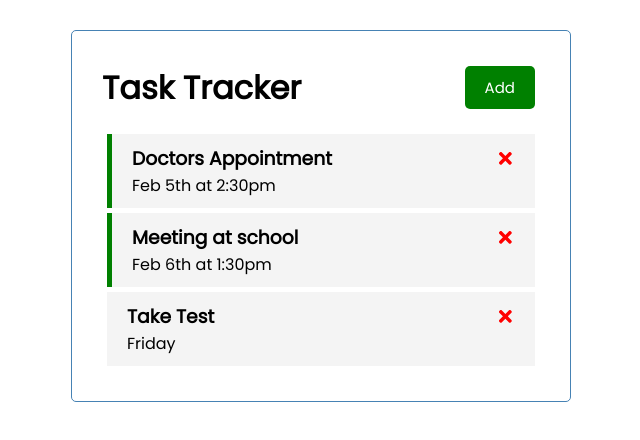
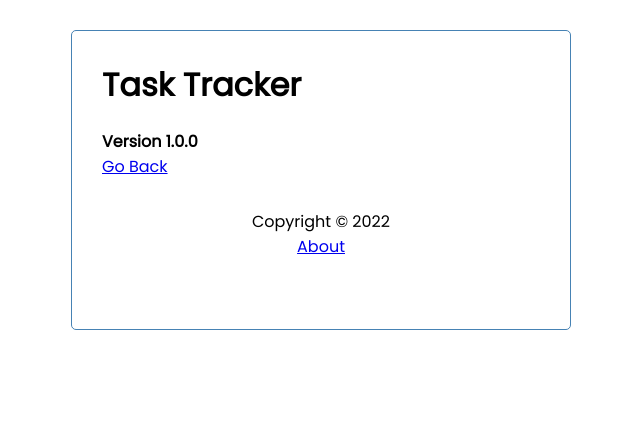
Before and after one commit to ThomasStrong/react-tasker, a React (Create React App) app: page /about in a window 1280 px wide. Shown: the top 440 px of the page, without its empty margins (319-959 px from the left). Built offline with nearby package versions, Linux system fonts and the light colour scheme; data requests are answered from the project's data file.

Commit message:
Routing added and updated syntax

```diff
--- a/package.json
+++ b/package.json
@@ -10,6 +10,7 @@
     "react": "^18.2.0",
     "react-dom": "^18.2.0",
     "react-icons": "^4.4.0",
+    "react-router-dom": "^6.3.0",
     "react-scripts": "5.0.1",
     "web-vitals": "^2.1.4"
   },
--- a/src/App.js
+++ b/src/App.js
@@ -1,7 +1,10 @@
 import { useState, useEffect } from "react";
+import { BrowserRouter as Router, Routes, Route } from "react-router-dom";
 import Header from "./components/Header";
+import Footer from "./components/Footer";
 import Tasks from "./components/Tasks";
 import AddTask from "./components/AddTask";
+import About from "./components/About";
 
 const App = () => {
   const [showAddTask, setShowAddTask] = useState(false);
@@ -83,18 +86,35 @@ const App = () => {
   };
 
   return (
+    <Router>
       <div className="container">
         <Header
           onAdd={() => setShowAddTask(!showAddTask)}
           showAdd={showAddTask}
         />
+        <Routes>
+          <Route
+            path="/"
+            element={
+              <>
                 {showAddTask && <AddTask onAdd={addTask} />}
                 {tasks.length > 0 ? (
-        <Tasks tasks={tasks} onDelete={deleteTask} onToggle={toggleReminder} />
+                  <Tasks
+                    tasks={tasks}
+                    onDelete={deleteTask}
+                    onToggle={toggleReminder}
+                  />
                 ) : (
                   "No Tasks to Show"
                 )}
+              </>
+            }
+          />
+          <Route path="/about" element={<About />} />
+        </Routes>
+        <Footer />
       </div>
+    </Router>
   );
 };
 
--- /dev/null
+++ b/src/components/About.js
@@ -0,0 +1,12 @@
+import { Link } from "react-router-dom";
+
+const About = () => {
+  return (
+    <div>
+      <h4>Version 1.0.0</h4>
+      <Link to="/">Go Back</Link>
+    </div>
+  );
+};
+
+export default About;
--- a/src/components/AddTask.js
+++ b/src/components/AddTask.js
@@ -3,7 +3,7 @@ import { useState } from "react";
 const AddTask = ({ onAdd }) => {
   const [text, setText] = useState("");
   const [day, setDay] = useState("");
-  const [reminder, setReminder] = useState("false");
+  const [reminder, setReminder] = useState(false);
 
   const onSubmit = (e) => {
     e.preventDefault();
--- /dev/null
+++ b/src/components/Footer.js
@@ -0,0 +1,12 @@
+import { Link } from "react-router-dom";
+
+function Footer() {
+  return (
+    <footer>
+      <p>Copyright &copy; 2022</p>
+      <Link to="/about">About</Link>
+    </footer>
+  );
+}
+
+export default Footer;
--- a/src/components/Header.js
+++ b/src/components/Header.js
@@ -1,15 +1,20 @@
 import PropTypes from "prop-types";
+import { useLocation } from "react-router-dom";
 import Button from "./Button";
 
 const Header = ({ title, onAdd, showAdd }) => {
+  const location = useLocation();
+
   return (
     <header className="header">
       <h1>{title}</h1>
-      <Button
-        color={showAdd ? "red" : "green"}
-        text={showAdd ? "Close" : "Add"}
-        onClick={onAdd}
-      />
+      {location.pathname === "/" && (
+        <Button
+          color={showAdd ? "red" : "green"}
+          text={showAdd ? "Close" : "Add"}
+          onClick={onAdd}
+        />
+      )}
     </header>
   );
 };
```
Also changed, not shown: src/components/TaskDetails.js (added), 1 other file (tests, documents, lock files or other folders). Lines whose indentation alone changed are shown as unchanged.
